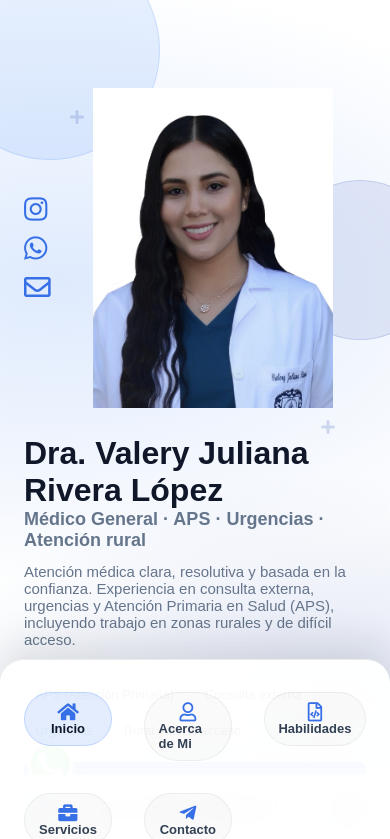
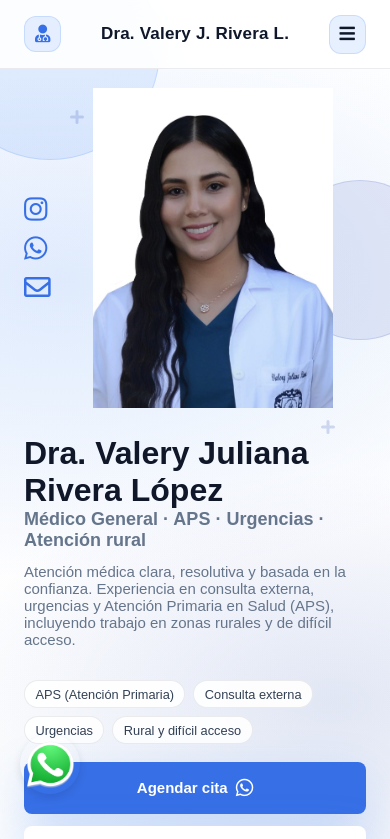
Before and after one commit to danielzemanate/portfolio-valery-rivera, a React (Create React App) app: page / in a window 390 px wide. Shown: the top 839 px of the page. Built offline with nearby package versions, Linux system fonts and the light colour scheme.

Commit message:
menu hamburguesa movil

```diff
--- a/src/assets/styles/styles.css
+++ b/src/assets/styles/styles.css
@@ -197,21 +197,6 @@ img {
 
 .nav__toggle:hover {
   color: var(--first-color);
-}
-
-@media screen and (max-width: 767px) {
-  .nav__menu {
-    position: fixed;
-    bottom: -100%;
-    /* top:10%; */
-    left: 0;
-    width: 100%;
-    background-color: var(--body-color);
-    padding: 2rem 1.5rem 4rem;
-    box-shadow: 0 -1px 4px rgba(0, 0, 0, 0.15);
-    border-radius: 1.5rem 1.5rem 0 0;
-    transition: 0.3s;
-  }
 }
 
 .nav__list {
@@ -2237,3 +2222,87 @@ img {
   transform: translateY(-2px);
   box-shadow: 0 22px 60px rgba(59, 130, 246, 0.28);
 }
+
+@media (max-width: 768px) {
+  .nav__menu {
+    position: fixed;
+    top: 0;
+    right: -100%;
+    width: 75%;
+    height: 100vh;
+    background: #ffffff;
+    box-shadow: -4px 0 20px rgba(0, 0, 0, 0.08);
+    transition: right 0.3s ease;
+    padding: 4rem 2rem;
+    z-index: 1000;
+  }
+
+  .show-menu {
+    right: 0;
+  }
+
+  .nav__list {
+    display: flex;
+    flex-direction: column;
+    gap: 1.5rem;
+  }
+}
+/* ==================== FIX HEADER MOBILE (TOP) ==================== */
+@media screen and (max-width: 767px) {
+  body {
+    margin: 0; /* quita el espacio blanco inferior */
+  }
+
+  .header {
+    top: 0;
+    bottom: initial; /* ya no abajo */
+  }
+
+  /* opcional: para que el contenido no quede debajo del header */
+  .main {
+    padding-top: calc(var(--header-height) + 1.25rem);
+  }
+}
+
+/* ==================== MOBILE DRAWER MENU ==================== */
+@media screen and (max-width: 767px) {
+  .nav__menu {
+    position: fixed;
+    top: 0;
+    right: -100%;
+    width: 78%;
+    height: 100vh;
+    background: rgba(255, 255, 255, 0.96);
+    backdrop-filter: blur(14px);
+    -webkit-backdrop-filter: blur(14px);
+    border-left: 1px solid rgba(15, 23, 42, 0.08);
+    box-shadow: -14px 0 40px rgba(15, 23, 42, 0.12);
+    transition: right 0.3s ease;
+    padding: 5rem 1.5rem 1.5rem;
+    z-index: 1000;
+  }
+
+  .show-menu {
+    right: 0;
+  }
+
+  .nav__list {
+    display: flex;
+    flex-direction: column;
+    gap: 0.9rem;
+  }
+
+  .nav__link {
+    justify-content: flex-start;
+    flex-direction: row;
+    gap: 10px;
+    padding: 0.85rem 0.9rem;
+  }
+
+  .nav__close {
+    top: 1.1rem;
+    right: 1.1rem;
+    bottom: initial;
+    position: absolute;
+  }
+}
```
